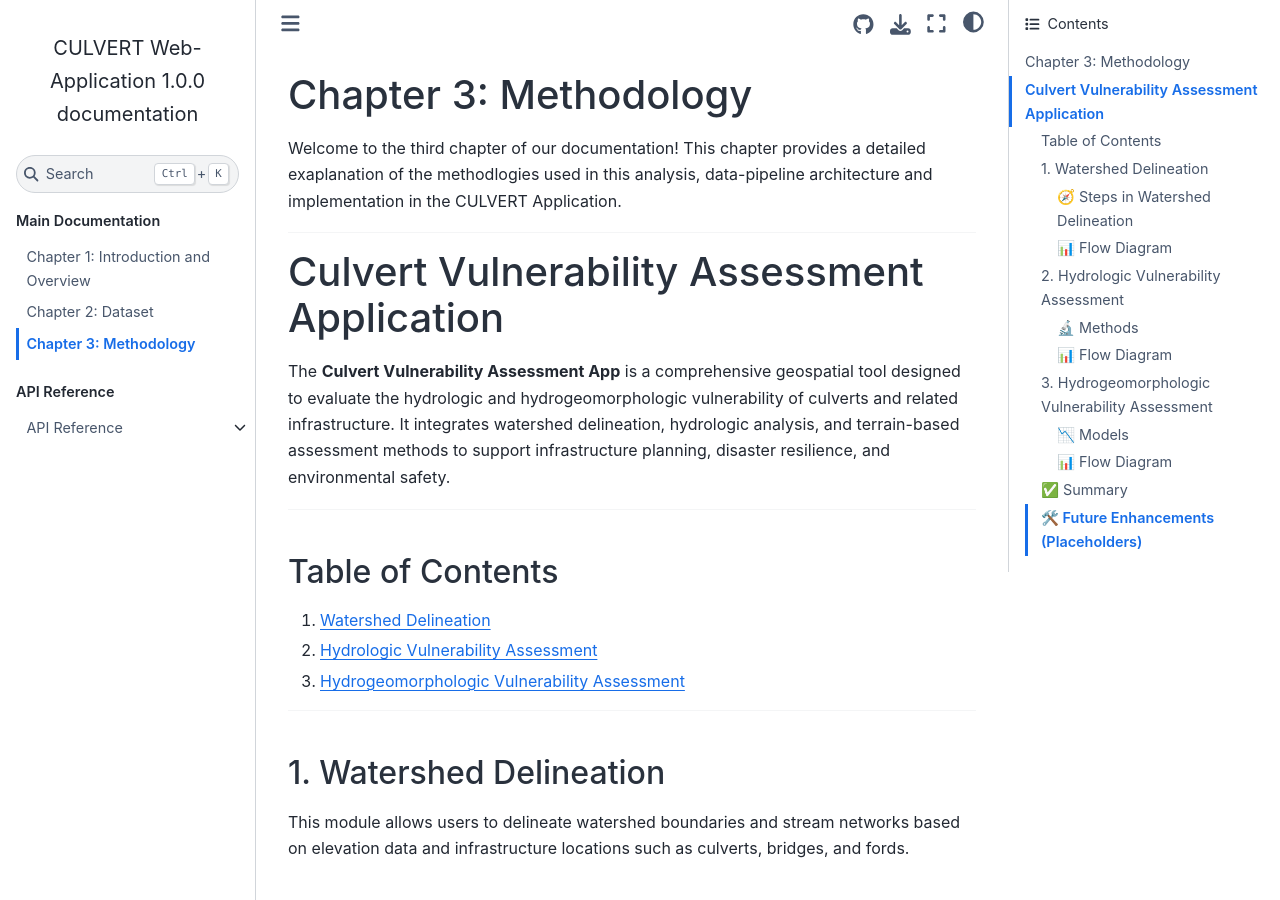
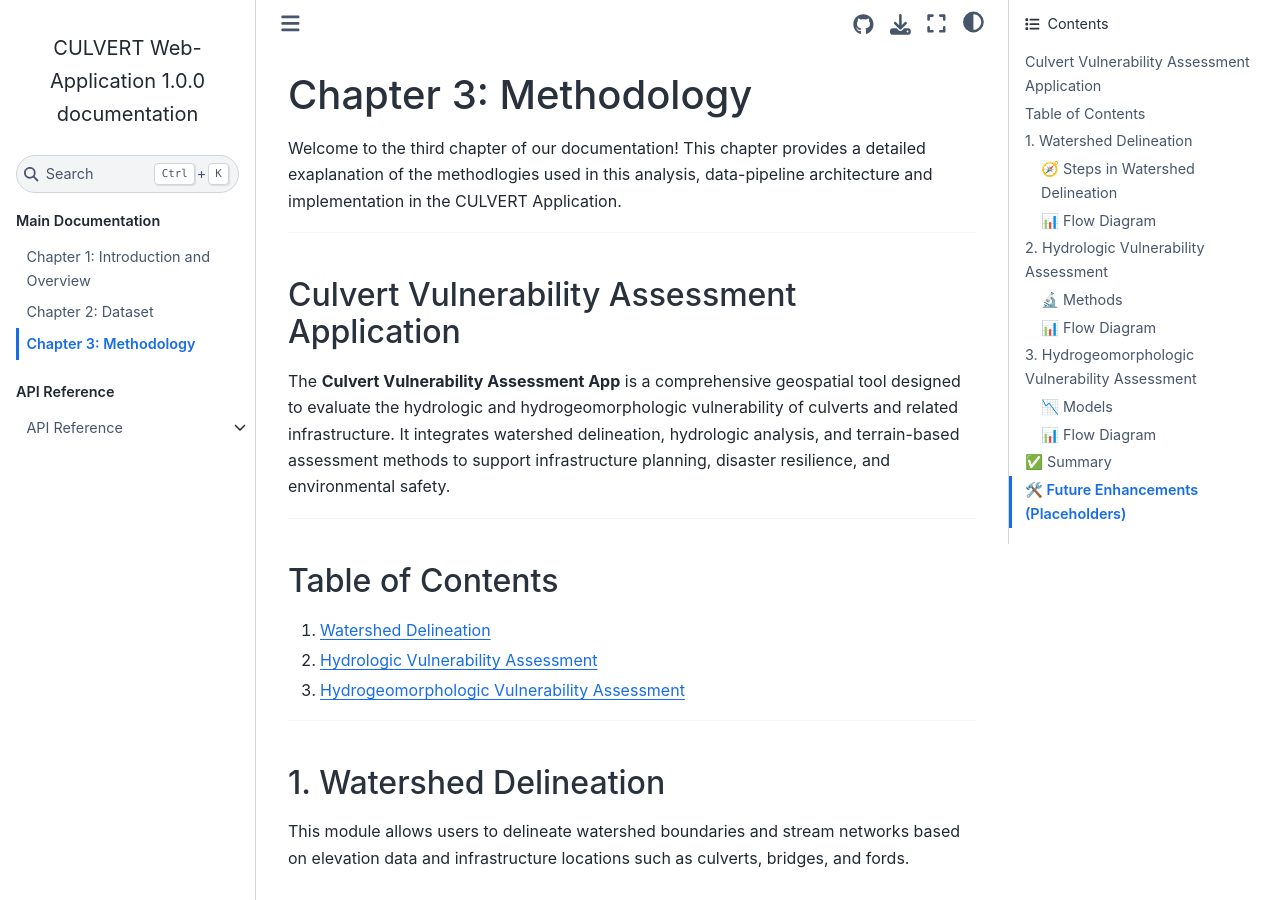
Before and after one commit to SouravDSGit/CULVERT-Manual, a Sphinx documentation site: the page built from docs/chapter-03.md, in a window 1280 px wide and 900 px high. Built offline with Sphinx 7.4.7 and the Sphinx Book theme 1.1.4, drawn with Linux system fonts in a browser that asks for light colours.

Commit message:
initial commit

```diff
--- a/docs/chapter-03.md
+++ b/docs/chapter-03.md
@@ -4,7 +4,7 @@ Welcome to the third chapter of our documentation! This chapter provides a detai
 
 ---
 
-# Culvert Vulnerability Assessment Application
+## Culvert Vulnerability Assessment Application
 
 The **Culvert Vulnerability Assessment App** is a comprehensive geospatial tool designed to evaluate the hydrologic and hydrogeomorphologic vulnerability of culverts and related infrastructure. It integrates watershed delineation, hydrologic analysis, and terrain-based assessment methods to support infrastructure planning, disaster resilience, and environmental safety.
 
```
